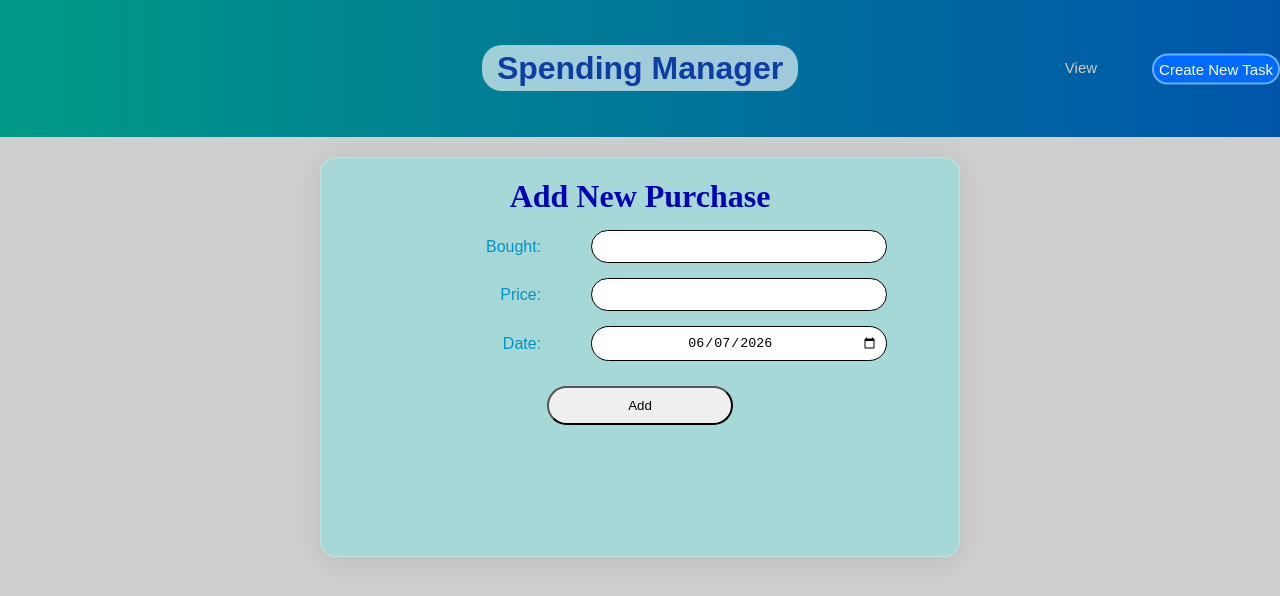
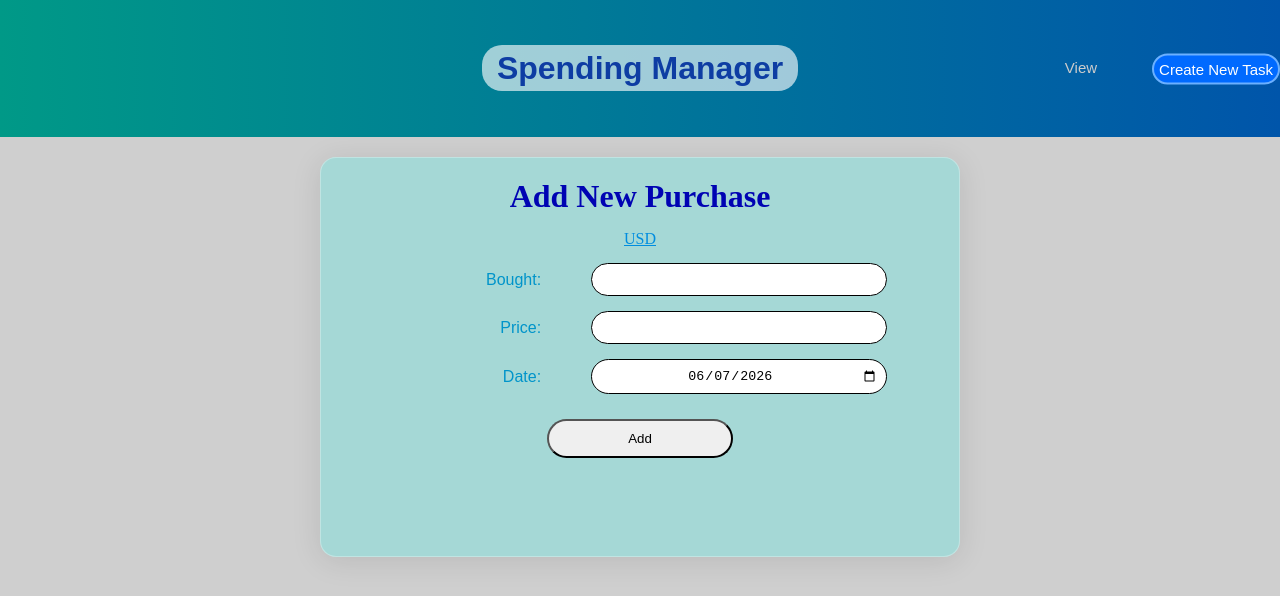
Before and after one commit to Milad7774/Spending-Manager-React-App-, a React (Create React App) app: page /#/Create in a window 1280 px wide. Shown: the top 596 px of the page. Built offline with nearby package versions, Linux system fonts and the light colour scheme.

Commit message:
Added Currency(Still need API converter)

```diff
--- a/src/components/Create.js
+++ b/src/components/Create.js
@@ -10,7 +10,7 @@ const Create = () =>{
 
     const failed = () => toast.error('All fields must be filled!');
 
-    const Nan = () => toast.error("Price is not a number");
+    const [currency, setCurrency] = useState(() => JSON.parse(localStorage.getItem('currency')) || 'USD');
 
     const [today, setToday] = useState(new Date().toLocaleDateString('en-CA'));
 
@@ -18,7 +18,7 @@ const Create = () =>{
     const [bought, setBought] = useState('');
 
     const [price, setPrice] = useState();
-
+    //Handle Data
     function handleData(e){
         e.preventDefault();
         if(bought === "" || price === ""){
@@ -30,7 +30,8 @@ const Create = () =>{
             const purchase = {
                 bought: bought,
                 money: noCommas,
-                date: today
+                date: today,
+                currency: currency
             }
             setList([...list, purchase]);
             localStorage.setItem('mylist', JSON.stringify([...list, purchase]));
@@ -38,6 +39,12 @@ const Create = () =>{
             setPrice('');
             success();
         }
+    }
+    //Change currency
+    function Change(currency){
+        console.log(currency)
+        currency == 'USD' ? localStorage.setItem('currency', JSON.stringify('SYP')) : localStorage.setItem('currency', JSON.stringify('USD'));
+        setCurrency(JSON.parse(localStorage.getItem('currency')));
     }
 
     const formatPrice = (price) => {
@@ -50,6 +57,7 @@ const Create = () =>{
         <div className="div-form">
             <form onSubmit={handleData} className="form">
                 <h1>Add New Purchase</h1>
+                <span className="currency" onClick={() => Change(currency)} >{currency}</span>
                 <div>
                 <label htmlFor = "Spent-ON" >Bought:</label>
                 <input type = "text" name = "Spent-on" id = "Spent-ON" value={bought} onChange={(e) => setBought(e.target.value)}/>
--- a/src/components/Purchase.js
+++ b/src/components/Purchase.js
@@ -1,4 +1,8 @@
 const Purchase = ({list, onDelete}) =>{
+
+    fetch('https://liranews.info/api/public/v1/price/usdsypd')
+    .then(response => response.json())
+    .then(data => console.log(data));
 
     const sortedList = list.sort((a, b) => new Date(b.date) - new Date(a.date))
 
@@ -16,19 +20,19 @@ const Purchase = ({list, onDelete}) =>{
         }
         return formatted;
     };
-
+console.log(sortedList)
     return(
         <div>
             <div className="div-table">
                 <table className="table"><thead><tr><th>Item</th><th>Price</th><th>Date</th><th>Action</th></tr></thead><tbody>
-                {sortedList.map((item, index) =>(<tr key={index}><td>{item.bought}</td><td>{formatPrice(item.money)} SYP</td><td>{item.date}</td><td><span onClick={() => onDelete(index)}>&#x274C;</span></td></tr>))}
+                {sortedList.map((item, index) =>(<tr key={index}><td>{item.bought}</td><td>{formatPrice(item.money)} {item.currency}</td><td>{item.date}</td><td><span onClick={() => onDelete(index)}>&#x274C;</span></td></tr>))}
                 </tbody>
                 </table>
             </div>
 
             <div className="total">
                 <div className="total-text" >Total is:</div>
-                <div className="total-number" >{ formatPrice(total.toString()) } SYP</div>
+                <div className="total-number" >{ formatPrice(total.toString())} </div>
                 </div>
 
         </div>
--- a/src/index.css
+++ b/src/index.css
@@ -143,6 +143,12 @@ body {
   border-radius: 20px;
   cursor: pointer;
   margin-top: 10px;
+}
+.currency{
+  cursor: pointer;
+  text-decoration: underline;
+  color: rgb(0 141 223);
+  user-select: none;
 }
 
 /* End Create */
```
